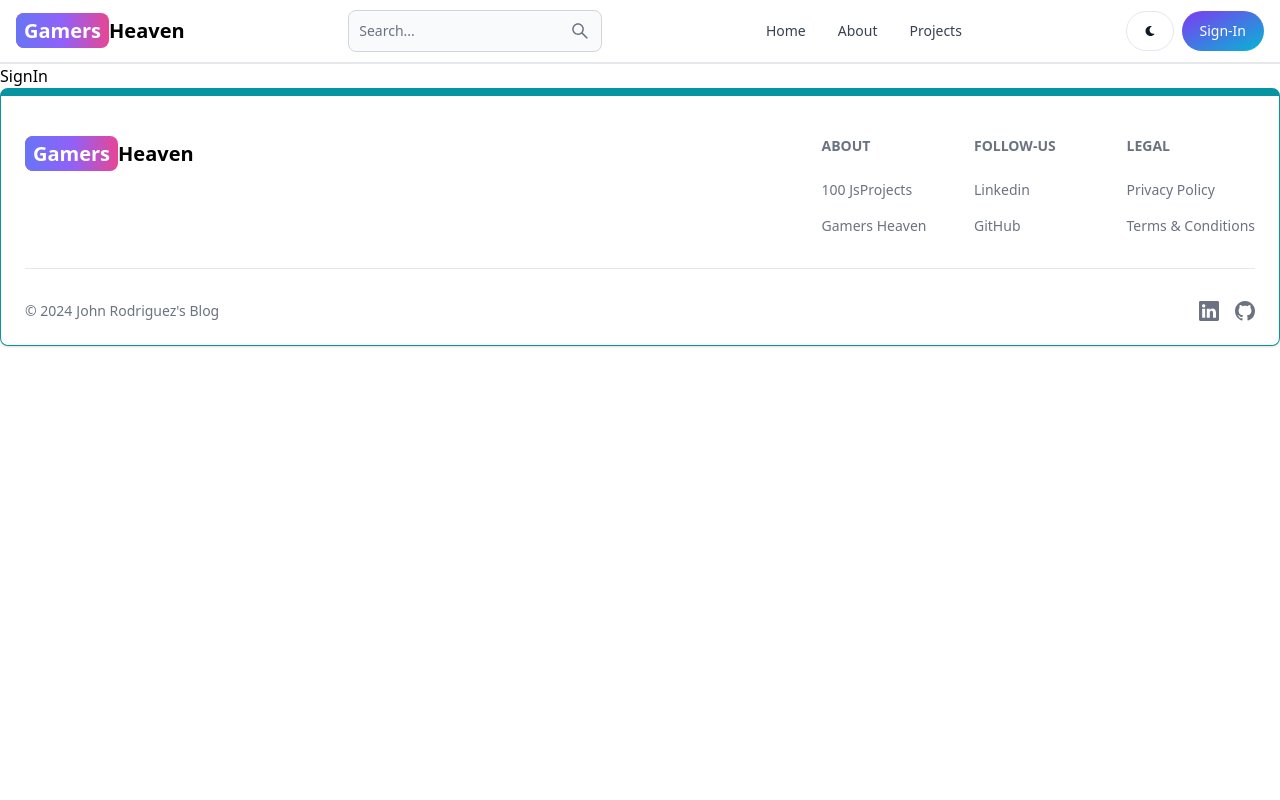
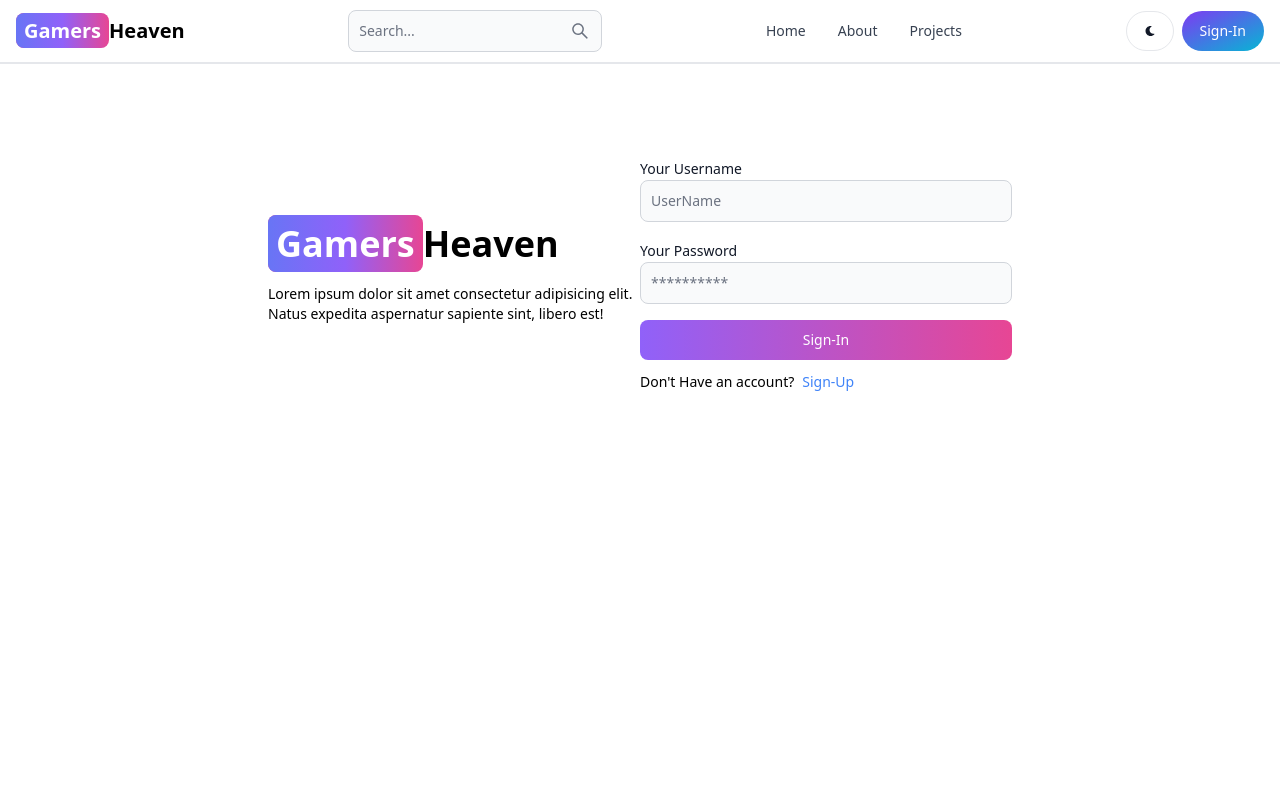
Before and after one commit to GoaskAlex/blog-project, a React (Vite) app in the folder client/: page /sign-in in a window 1280 px wide. Shown: the top 800 px of the page. Built offline with nearby package versions, Linux system fonts and the light colour scheme.

Commit message:
Connected signin api to frontend

```diff
--- a/client/src/pages/SignIn.jsx
+++ b/client/src/pages/SignIn.jsx
@@ -1,9 +1,97 @@
-import React from 'react'
+import {useState} from 'react'
+import { Link, useNavigate } from 'react-router-dom'
+import { Button, Label, TextInput, Alert, Spinner } from 'flowbite-react'
+import SignUp from './SignUp';
+
 
 export default function SignIn() {
+  {/*States*/}
+  const [formData,setFormData] = useState({});
+  const [errorMes,setErrorMes] = useState(null);
+  const [loading, setLoading] = useState(false);
+  {/*Handler sections*/}
+
+  const navigate = useNavigate()
+
+  const handleChange = (event) => {
+    setFormData({...formData,[event.target.id]:event.target.value.trim()})
+  }
+
+  const handleSubmit = async(event) => {
+    event.preventDefault();
+    if(!formData.username || !formData.password){
+      return setErrorMes('Please fill out all fields')
+    }
+    try{
+      setLoading(true)
+      setErrorMes(null)
+      const res = await fetch ('/api/auth/sign-in',{
+        method:'POST',
+        headers:{'Content-Type':'application/json'},
+        body:JSON.stringify(formData),
+      });
+      const data = await res.json();
+      if (data.success === false){
+        setLoading(false)
+        return setErrorMes('Password or Username had failed')
+      }
+      if(res.ok){
+        navigate('/')
+      }
+    }catch(error){
+      setErrorMes(error.Message)
+      setLoading(false)
+    }
+  }
+
+
+
   return (
-    <div>
-      SignIn
-    </div>
+    <>
+      <div className='min-h-screen mt-20'>
+        <div className="flex p-3 max-w-3xl mx-auto flex-col md:flex-row md:items-center">
+          {/*leftSide*/}
+          <div className="flex-1">
+              <Link to ='/' className='font-bold dark:text-white text-4xl'>
+                <span className='px-2 py-1 bg-gradient-to-r from-indigo-500 via-purple-500 to bg-pink-500 rounded-lg text-white'>Gamers</span>Heaven
+              </Link>
+              <p className='text-sm mt-5'>Lorem ipsum dolor sit amet consectetur adipisicing elit. Natus expedita aspernatur sapiente sint, libero est!</p>
+          </div>
+          {/*rightSide*/}
+          <div className="flex-1">
+            <form className='flex flex-col gap-4' onSubmit={handleSubmit}>
+                <div>
+                  <Label value = "Your Username"/>
+                  <TextInput type = 'text' placeholder = 'UserName' id = 'username' onChange={handleChange}/>
+                </div>
+                <div>
+                  <Label value = "Your Password"/>
+                  <TextInput type = 'password' placeholder = '**********' id = 'password' onChange={handleChange}/>
+                </div>
+                  <Button gradientDuoTone = 'purpleToPink' type='submit' disabled = {loading}>
+                    {loading ? (
+                    <>
+                      <Spinner size = 'sm'/>
+                      <span className = 'pl-3'>Loading...</span>
+                    </>
+                    ) : 'Sign-In'
+                  }
+                  </Button>
+              </form>
+              <div className="flex gap-2 text-sm mt-3">
+                <span> Don't Have an account?</span>
+                  <Link to = '/sign-up' className='text-blue-500'>Sign-Up</Link>
+              </div>
+              {
+                errorMes && (
+                  <Alert className = 'mt-5' color = 'failure'>
+                    {errorMes}
+                  </Alert>
+                )
+              }
+          </div>
+        </div>
+      </div>
+    </>
   )
 }
--- a/client/src/pages/SignUp.jsx
+++ b/client/src/pages/SignUp.jsx
@@ -1,6 +1,8 @@
 import {useState} from 'react'
 import { Link, useNavigate } from 'react-router-dom'
 import { Button, Label, TextInput, Alert, Spinner } from 'flowbite-react'
+
+
 export default function SignUp() {
   {/*States*/}
   const [formData,setFormData] = useState({});
@@ -22,7 +24,7 @@
     try{
       setLoading(true)
       setErrorMes(null)
-      const res = await fetch ('/api/auth/signup',{
+      const res = await fetch ('/api/auth/sign-up',{
         method:'POST',
         headers:{'Content-Type':'application/json'},
         body:JSON.stringify(formData),
```
Also changed, not shown: 1 other file (tests, documents, lock files or other folders).
